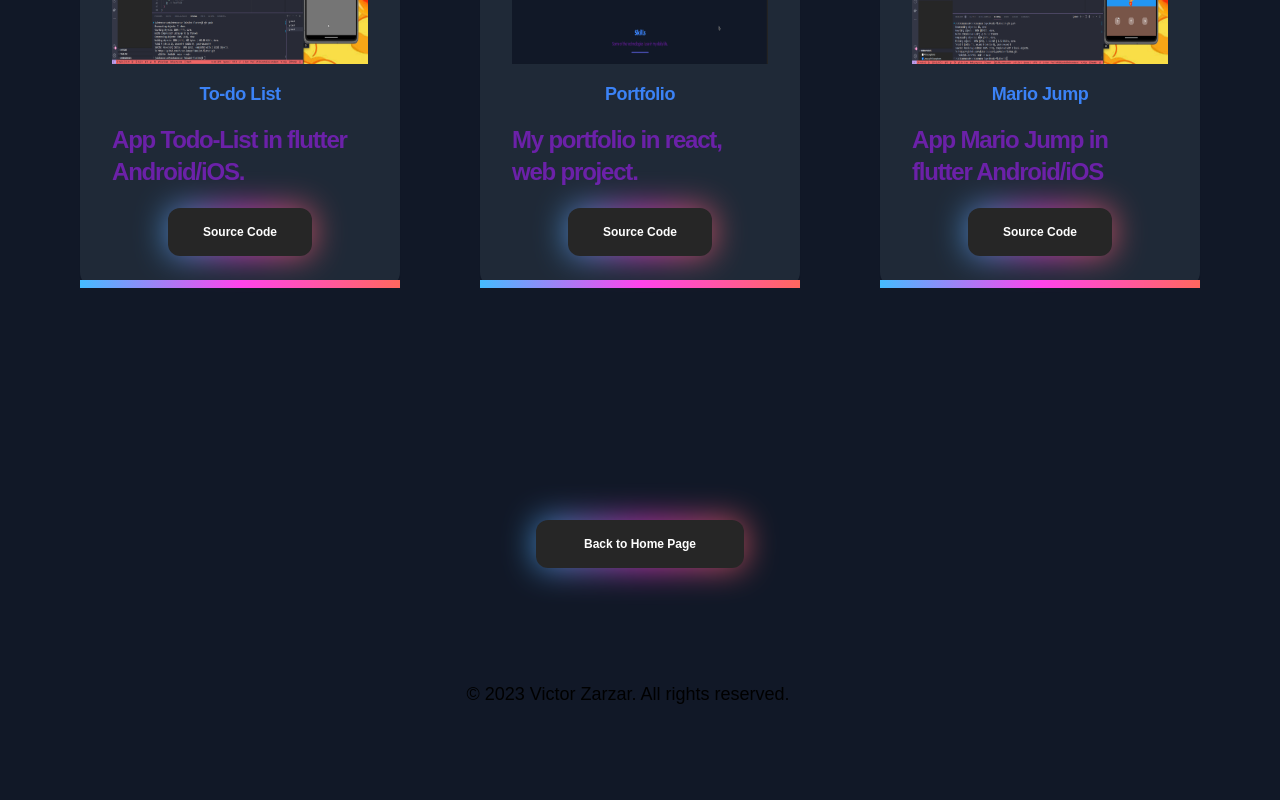
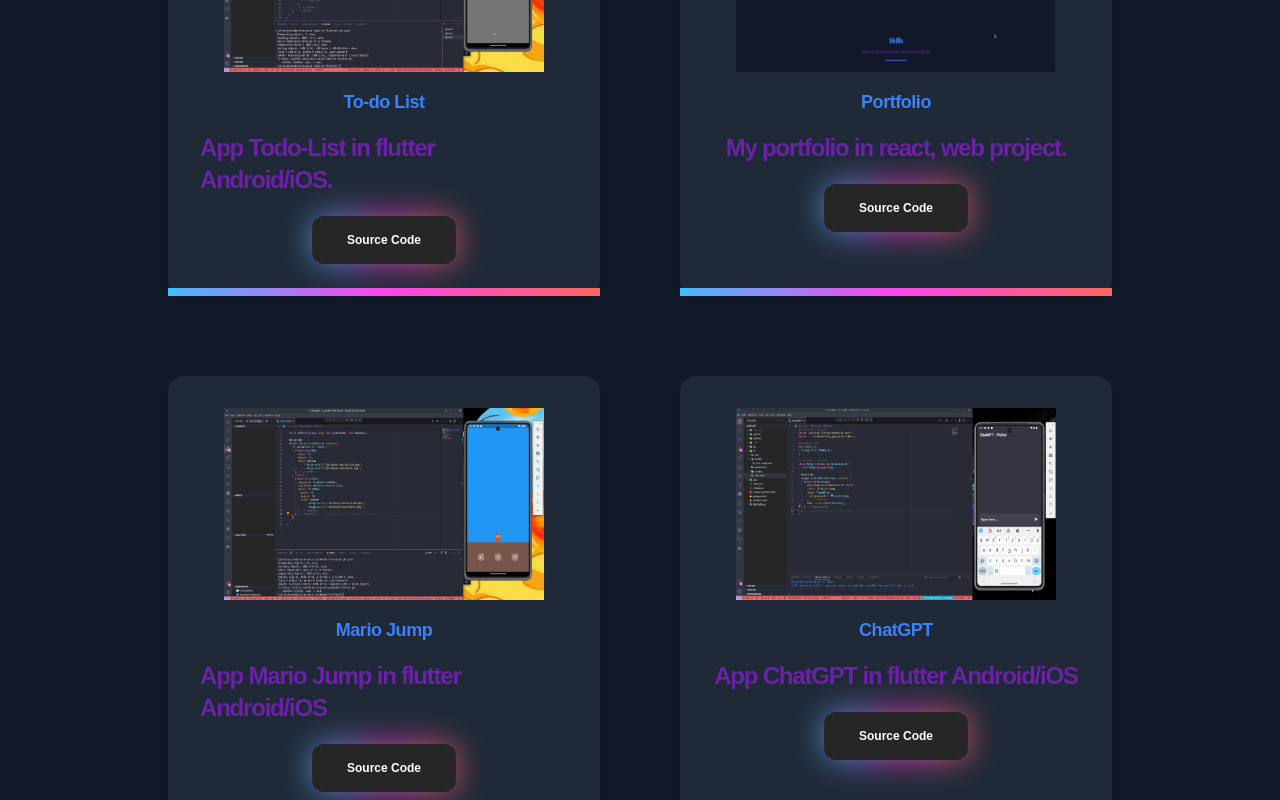
Before and after one commit to Victor-Zarzar/portfolio-ts, a Next.js app: page /projects in a window 1280 px wide. Shown: the part 680-1480 px from the top of the page. Before the commit the page ends 1424 px from the top, so only its background shows below. Built offline with nearby package versions, Linux system fonts and the light colour scheme.

Commit message:
add project gpt, and corrections card projects.tsx

```diff
--- a/app/projects/page.tsx
+++ b/app/projects/page.tsx
@@ -7,6 +7,7 @@
   const todo = '/todo.png';
   const portfolio = '/portfolio.png';
   const mario = '/mario.png';
+  const gpt = '/gpt.png';
 
   const projects = [
     {
@@ -27,12 +28,19 @@
         "App Mario Jump in flutter Android/iOS",
       photo: mario,
     },
+    {
+      title: "ChatGPT",
+      description:
+        "App ChatGPT in flutter Android/iOS",
+      photo: gpt,
+    },
   ];
 
   const sourceCodeLinks = [
     "https://github.com/Victor-Zarzar/ToDoList-Flutter",
     "https://github.com/Victor-Zarzar/portfolio-ts",
     "https://github.com/Victor-Zarzar/SuperMario-Flutter",
+    "https://github.com/Victor-Zarzar/chat-gpt",
   ];
 
   return (
@@ -50,12 +58,13 @@
         <p className="text-base leading-relaxed text-purple-900 md:text-2xl lg:text-2xl font-semibold tracking-tighter mb-16 text-center">
           Here are a few of my live, real-world projects
         </p>
-        <div className="grid grid-cols-1 md:grid-cols-2 lg:grid-cols-2 xl:grid-cols-3 gap-y-10 gap-10 md:gap-16 lg:gap-24 xl:gap-20 p-10">
+        <div className="max-w-md md:max-w-lg lg:max-w-5xl mx-auto px-0 py-2">
+          <div className="grid-cols-1 grid md:grid-cols-1 lg:grid-cols-2 p-6 md:p-10 mx-auto gap-10 md:gap-20">
             {projects.map((project, index) => (
               <div key={index} className="relative">
                 <div className="flex flex-col shadow-sm h-[26rem] w-auto md:h-[28rem] md:w-auto lg:h-[28rem] lg:w-auto bg-gray-800 p-8 rounded-2xl">
                   <a href={sourceCodeLinks[index]} target="_blank" rel="noreferrer" className="mb-4">
-                  <Image src={project.photo} alt={project.title} width={350} height={200} priority className='mx-auto h-[10rem] w-[20rem] md:h-[12rem] md:w-[25rem] lg:h-[12rem] lg:w-[20rem]' />
+                    <Image src={project.photo} alt={project.title} width={350} height={200} priority className='mx-auto h-[8rem] w-[20rem] md:h-[12rem] md:w-[25rem] lg:h-[12rem] lg:w-[20rem]' />
                   </a>
                   <h3 className="title-projects mb-4 text-lg font-extrabold leading-10 tracking-tight md:text-lg text-blue-500 text-center">
                     {project.title}
@@ -87,5 +96,6 @@
           </div>
         </div>
       </div>
+    </div>
   );
 }
```
Also changed, not shown: public/gpt.png (added), 1 other file (tests, documents, lock files or other folders). Lines whose indentation alone changed are shown as unchanged.
